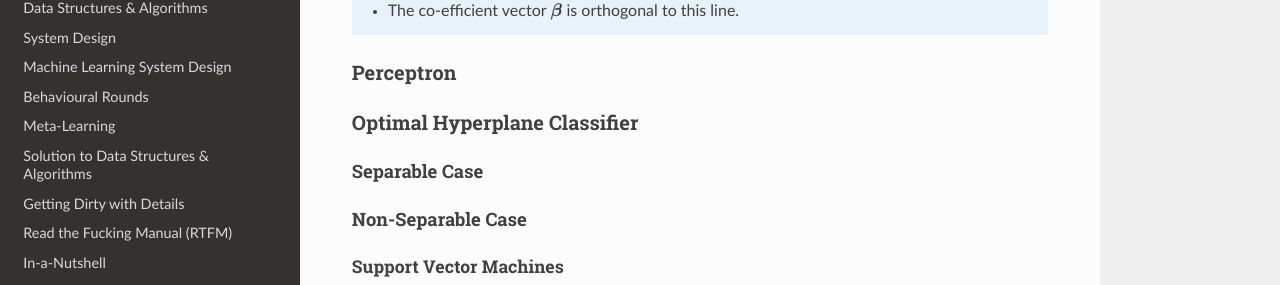
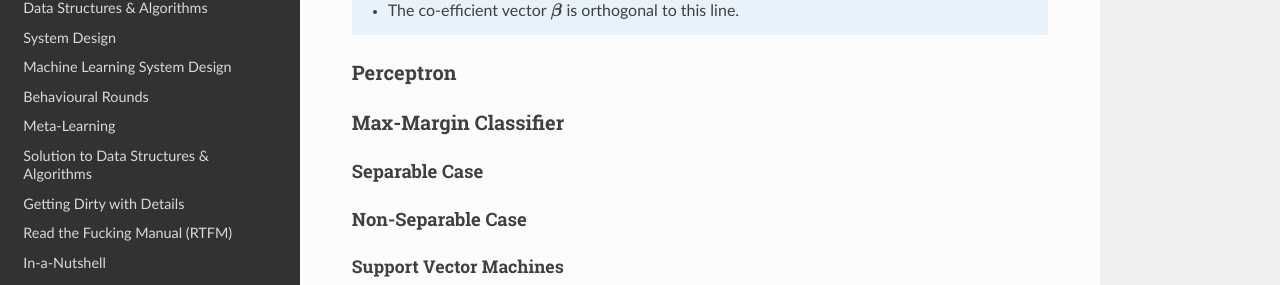
Before and after one commit to uselesstechjunks/leetcode, a Sphinx documentation site: the page built from docs/source/ml/linearcls.rst, in a window 1280 px wide and 900 px high, scrolled down 6336 px. Shown: the part 433-718 px from the top of the window. Built offline with Sphinx 7.4.7 and the Read the Docs theme 2.0.0, drawn with Linux system fonts in a browser that asks for light colours.

Commit message:
Update linearcls.rst

```diff
--- a/docs/source/ml/linearcls.rst
+++ b/docs/source/ml/linearcls.rst
@@ -207,7 +207,7 @@ Here, instead of relying on a discriminator function, we directly model the sepa
 Perceptron
 ======================================================================================
 
-Optimal Hyperplane Classifier
+Max-Margin Classifier
 ======================================================================================
 Separable Case
 --------------------------------------------------------------------------------------
```
